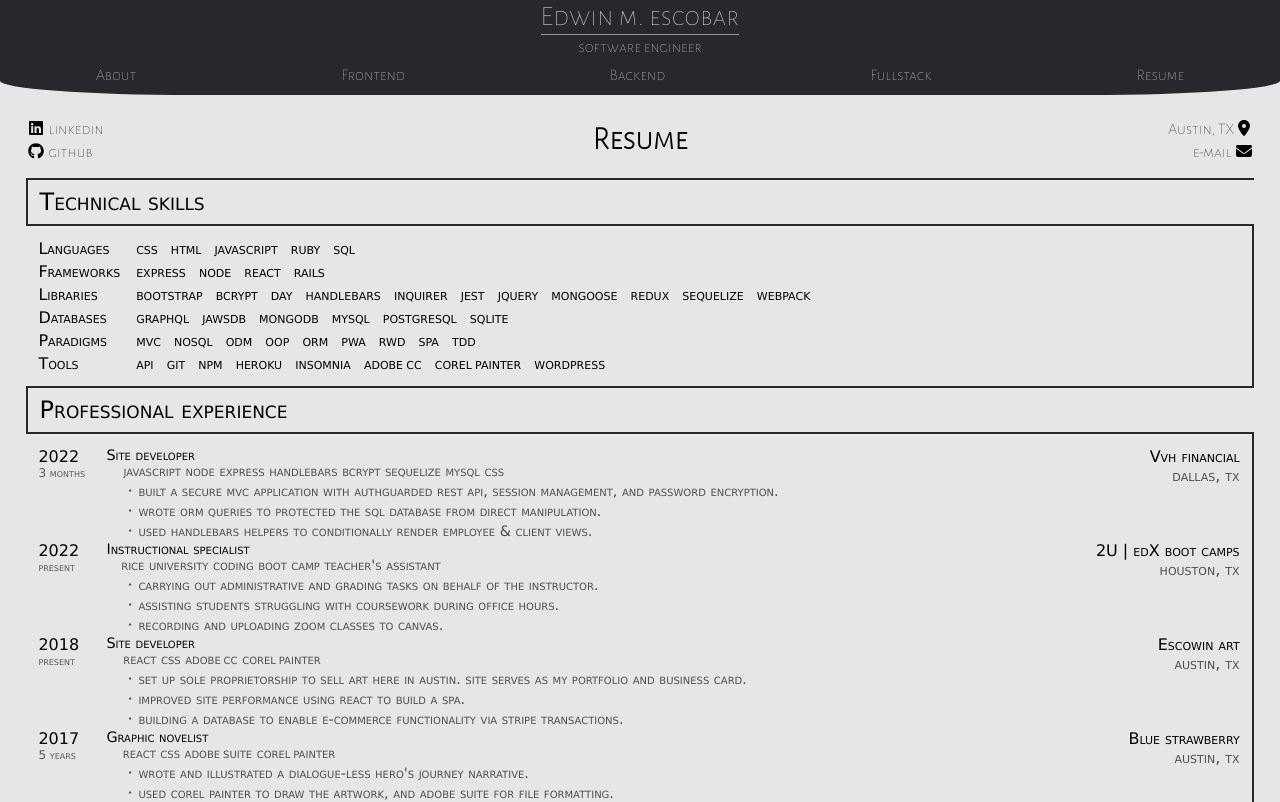
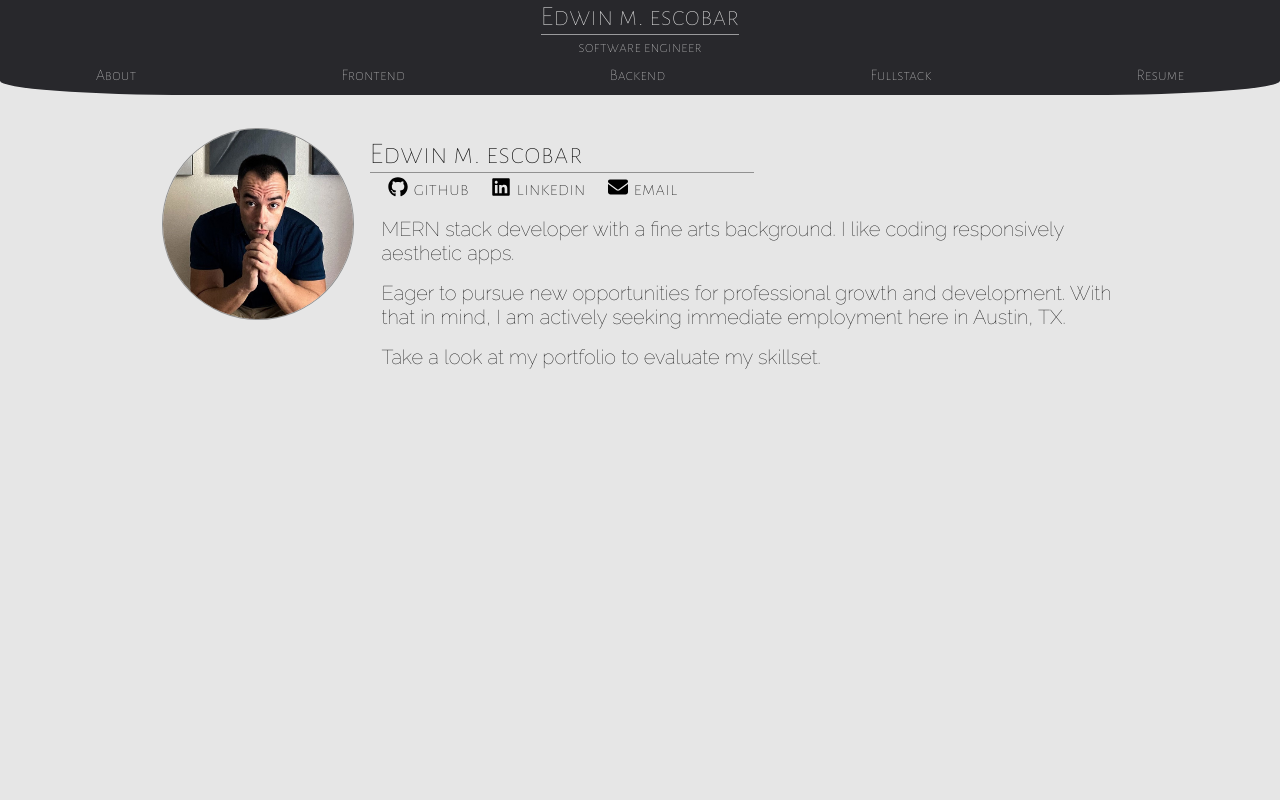
Before and after one commit to escowin/portfolio, a React (Create React App) app: page / in a window 1280 px wide. Shown: the top 802 px of the page. Built offline with nearby package versions, Linux system fonts and the light colour scheme; a web font is replaced by a local one.

Commit message:
switch case

```diff
--- a/src/App.js
+++ b/src/App.js
@@ -24,7 +24,7 @@ function App() {
           case "Resume":
             return <Resume />;
           default:
-            return <Resume />;
+            return <About />;
         }
       })()}
       </main>
```
